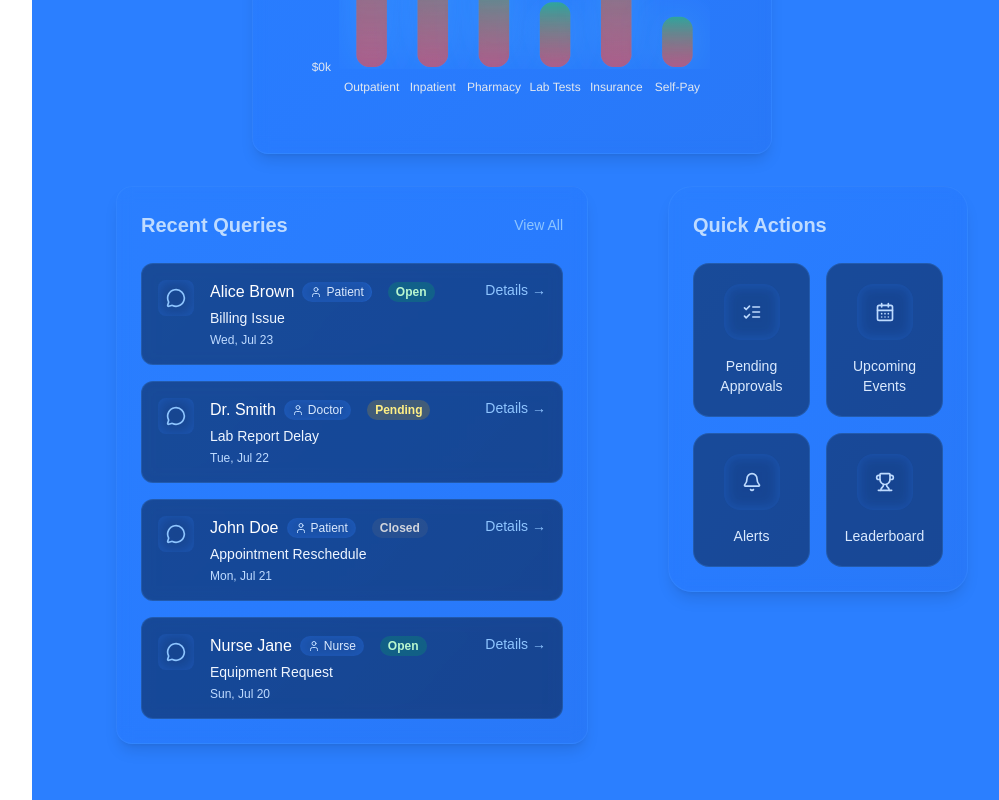
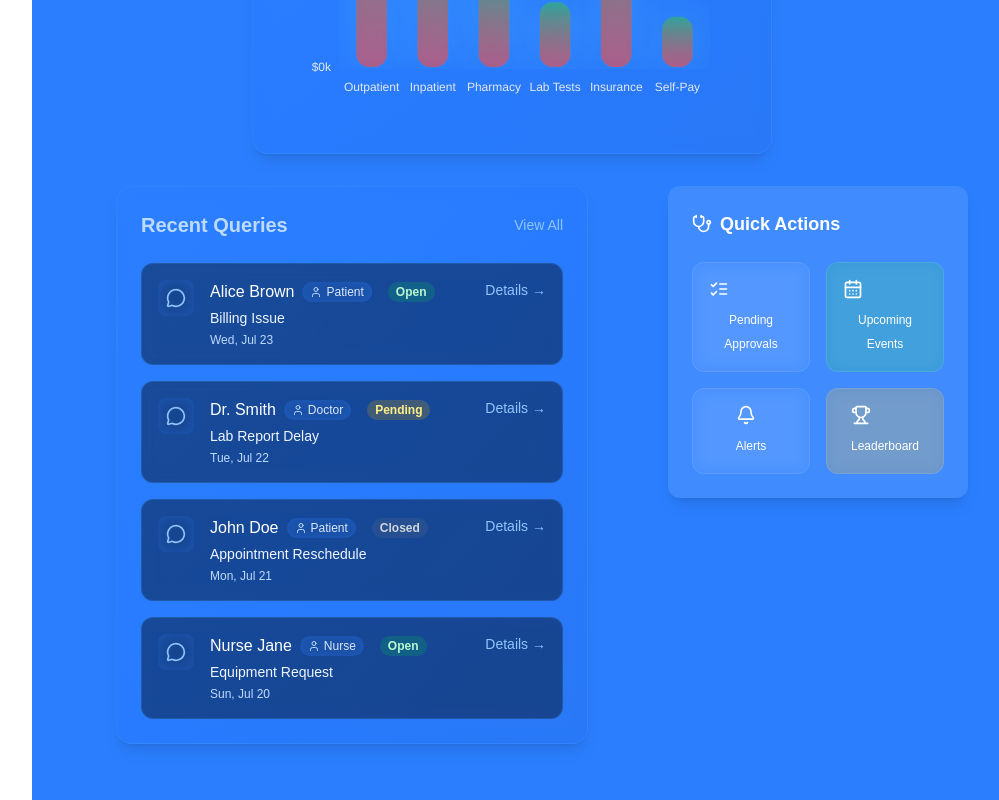
Before and after one commit to Sparta503/hospital-management-system, a Next.js app: page /admin/dashboard in a window 1280 px wide. Shown: the part 1664-2464 px from the top of the page, without its empty margins (208-1207 px from the left). Built offline with nearby package versions, Linux system fonts and the light colour scheme; sample sign-in values are in the browser's storage.

Commit message:
Update QuickActions.tsx

```diff
--- a/src/app/admin/dashboard/QuickActions.tsx
+++ b/src/app/admin/dashboard/QuickActions.tsx
@@ -1,65 +1,83 @@
-// src/app/patient/dashboard/components/QuickActions.tsx
+// src/app/admin/dashboard/QuickActions.tsx
 import React from 'react';
-import { ListChecks, CalendarDays, Bell, Trophy, LucideProps } from 'lucide-react';
+import { ListChecks, CalendarDays, Bell, Trophy, Stethoscope, LucideIcon } from 'lucide-react';
 
 interface QuickAction {
   id: number;
   title: string;
-  icon: React.ComponentType<LucideProps>;
+  icon: LucideIcon;
+  color: string;
   onClick: () => void;
 }
 
 const QuickActions: React.FC = () => {
-  const actions: QuickAction[] = [
+  const quickActions: QuickAction[] = [
     {
       id: 1,
       title: 'Pending Approvals',
       icon: ListChecks,
+      color: 'bg-blue-100 text-blue-600',
       onClick: () => console.log('Show Pending Approvals')
     },
     {
       id: 2,
       title: 'Upcoming Events',
       icon: CalendarDays,
+      color: 'bg-green-100 text-green-600',
       onClick: () => console.log('Show Upcoming Events')
     },
     {
       id: 3,
       title: 'Alerts',
       icon: Bell,
+      color: 'bg-purple-100 text-purple-600',
       onClick: () => console.log('Show Alerts')
     },
     {
       id: 4,
       title: 'Leaderboard',
       icon: Trophy,
+      color: 'bg-yellow-100 text-yellow-600',
       onClick: () => console.log('Show Leaderboard')
-    }
+    },
   ];
 
   return (
-    <div className="bg-gradient-to-br from-blue-500/10 via-blue-600/10 to-blue-800/10 backdrop-blur-sm rounded-3xl shadow-lg p-6 border border-blue-400/20 overflow-hidden group/container">
-      <h2 className="text-xl font-semibold text-blue-200 mb-6">Quick Actions</h2>
+    <div className="bg-white/10 backdrop-blur-sm rounded-xl shadow-lg p-6 w-full transition-all duration-300 hover:shadow-xl hover:shadow-blue-500/10 hover:bg-white/20">
+      <h2 className="text-lg font-semibold text-white mb-6 flex items-center group">
+        <Stethoscope className="w-5 h-5 mr-2 text-white transition-transform duration-300 group-hover:scale-110" />
+        <span className="relative">
+          Quick Actions
+          <span className="absolute -bottom-1 left-0 w-0 h-0.5 bg-white transition-all duration-300 group-hover:w-full"></span>
+        </span>
+      </h2>
       <div className="grid grid-cols-2 gap-4">
-        {actions.map((action) => (
+        {quickActions.map((action) => {
+          const baseColor = action.color.split('-')[1]; // Extract color name (e.g., 'blue', 'green')
+          return (
             <button
               key={action.id}
               onClick={action.onClick}
-            className="flex flex-col items-center justify-center p-5 rounded-2xl bg-black/40 border border-blue-400/20
-            hover:bg-gradient-to-br hover:from-blue-500/20 hover:to-blue-600/20 hover:border-blue-300/60
-            hover:shadow-xl hover:shadow-blue-500/30 hover:-translate-y-1 transform transition-all duration-300
-            group-hover:scale-[0.98] hover:!scale-100 relative overflow-hidden"
+              className={`
+                relative overflow-hidden group/btn
+                flex flex-col items-center justify-center p-4 rounded-xl
+                bg-${baseColor}-500/20 hover:bg-${baseColor}-600/30
+                transition-all duration-300 backdrop-blur-sm
+                border border-white/10 hover:border-${baseColor}-400/30
+                transform hover:-translate-y-1 hover:shadow-lg hover:shadow-${baseColor}-500/20
+              `}
             >
-            <div className="w-14 h-14 rounded-2xl bg-blue-500/30 backdrop-blur-sm flex items-center justify-center text-blue-200 mb-4
-            group-hover:bg-blue-500/50 group-hover:shadow-inner group-hover:shadow-blue-400/30
-            transition-all duration-300 transform group-hover:scale-110">
-              <action.icon className="w-5 h-5" />
+              <div className="absolute inset-0 bg-gradient-to-br from-transparent via-white/5 to-transparent opacity-0 group-hover/btn:opacity-100 transition-opacity duration-300"></div>
+              <div className="relative z-10">
+                <action.icon className={`w-5 h-5 mb-2 text-white transition-transform duration-300 group-hover/btn:scale-110 group-hover/btn:text-${baseColor}-300`} />
+                <span className={`text-xs font-medium text-white group-hover/btn:text-${baseColor}-100 transition-colors duration-300`}>
+                  {action.title}
+                </span>
               </div>
-            <span className="text-sm font-medium text-blue-100 group-hover:text-white text-center relative z-10">{action.title}</span>
-            <div className="absolute inset-0 bg-gradient-to-br from-blue-500/0 via-blue-600/0 to-blue-400/20
-            opacity-0 group-hover:opacity-100 transition-opacity duration-300 pointer-events-none" />
+              <div className={`absolute bottom-0 left-0 right-0 h-0.5 bg-${baseColor}-400 scale-x-0 group-hover/btn:scale-x-100 transition-transform duration-300 origin-left`}></div>
             </button>
-        ))}
+          );
+        })}
       </div>
     </div>
   );
```
Lines whose indentation alone changed are shown as unchanged.
